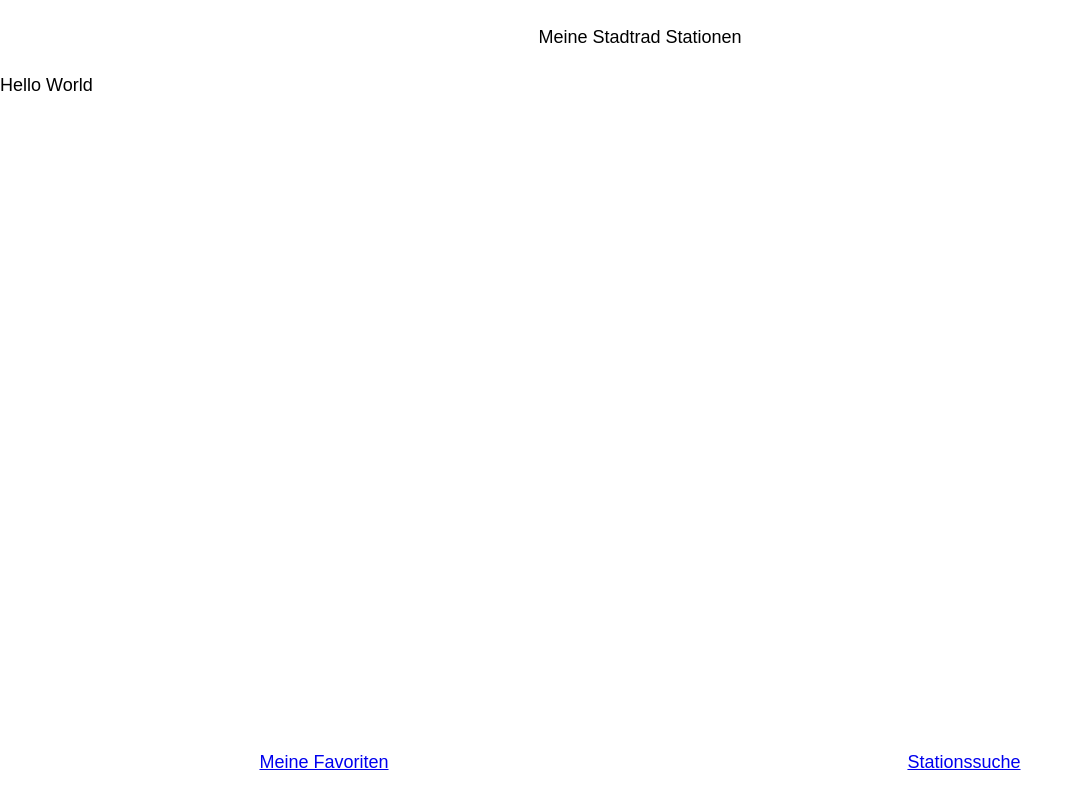
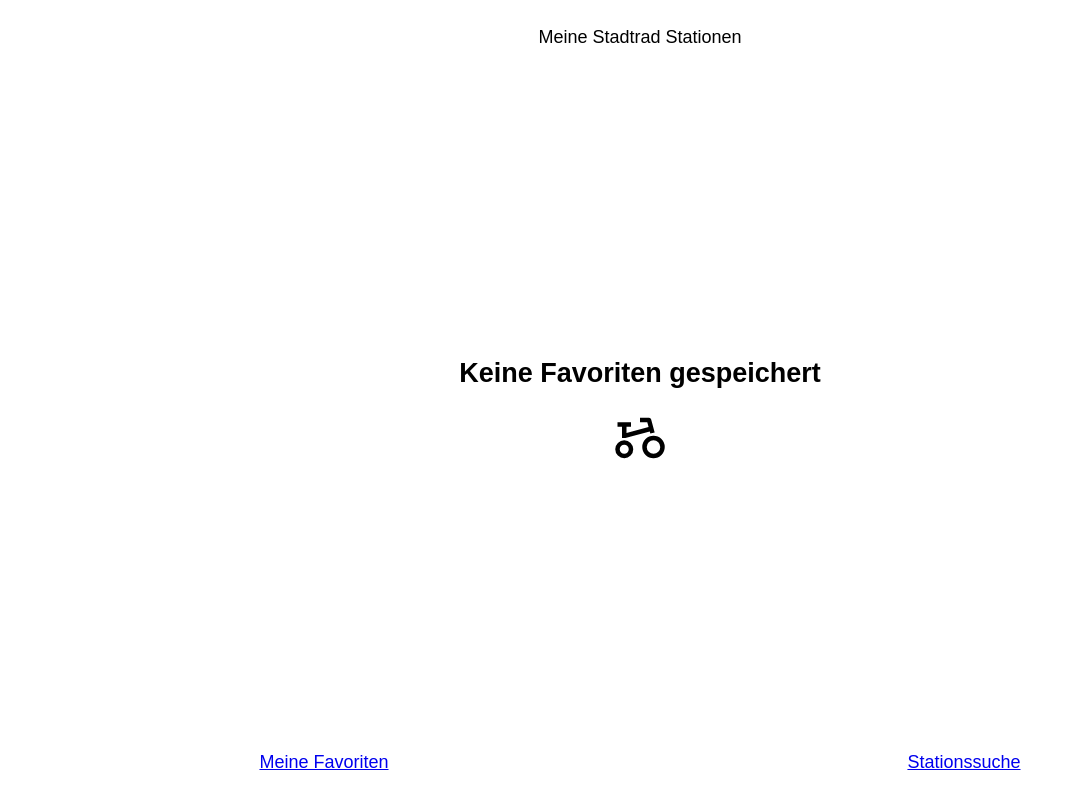
Before and after one commit to mpagels/my-stadtrad-favorites, a React (Create React App) app: page /favorites in a window 1280 px wide. Shown: the whole page, without its empty margins (0-1082 px from the left). Built offline with nearby package versions, Linux system fonts and the light colour scheme.

Commit message:
Add Favorites Page 6& component

```diff
--- a/src/App.js
+++ b/src/App.js
@@ -39,13 +39,12 @@ function App() {
           <Thing toggleFavorit={toggleFavorit} favorites={favorites} />
         </Route>
         <Route path="/favorites">
-          <Favorites />
+          <Favorites favorites={favorites} toggleFavorit={toggleFavorit} />
         </Route>
         <Route path="/">
           <SearchStations />
         </Route>
       </Switch>
-
       <FooterNavBar />
     </>
   )
--- /dev/null
+++ b/src/components/AddFavorite.js
@@ -0,0 +1,27 @@
+import React from 'react'
+import { RiBikeLine } from 'react-icons/ri'
+import { IconContext } from 'react-icons'
+
+import styled from 'styled-components'
+
+export default function AddFavorite() {
+  return (
+    <IconContext.Provider value={{ size: '10em' }}>
+      <Wrapper>
+        <Title>Keine Favoriten gespeichert</Title>
+        <RiBikeLine size={'3em'} />
+      </Wrapper>
+    </IconContext.Provider>
+  )
+}
+
+const Title = styled.h2`
+  text-align: center;
+`
+
+const Wrapper = styled.section`
+  display: flex;
+  flex-direction: column;
+  justify-content: center;
+  align-items: center;
+`
--- /dev/null
+++ b/src/components/Favorite.js
@@ -0,0 +1,142 @@
+import React from 'react'
+import styled from 'styled-components'
+import { MapContainer, TileLayer, Marker, Popup, useMap } from 'react-leaflet'
+import { useQuery } from 'react-query'
+import { fetchThing } from '../services/apiFetch'
+import { Link } from 'react-router-dom'
+import { RiHeart3Fill } from 'react-icons/ri'
+
+export default function Favorite({ id, toggleFavorit }) {
+  const { isLoading, error, data } = useQuery(['fetchThing', id], () =>
+    fetchThing(id)
+  )
+
+  if (isLoading) return 'Loading...'
+
+  if (error) return 'An error has occurred: ' + error.message
+
+  const {
+    station_description,
+    dataStream_id,
+    coordinates,
+    availableBikes,
+    lastUpdated,
+    thing_id,
+  } = data
+
+  const title = station_description.split(' ').slice(1).join(' ')
+
+  function handleClick() {
+    toggleFavorit(dataStream_id)
+  }
+
+  return (
+    <FavoriteWrapper isAvailable={availableBikes > 0}>
+      <ButtonWrapper>
+        <FavoriteButton onClick={handleClick}>
+          <RiHeart3Fill />
+        </FavoriteButton>
+      </ButtonWrapper>
+      <MyMap
+        center={[coordinates[0], coordinates[1]]}
+        zoom={15}
+        scrollWheelZoom={true}
+        height="150px"
+        width="auto"
+        zoomControl={false}
+      >
+        <TileLayer
+          attribution='&copy; <a href="http://osm.org/copyright">OpenStreetMap</a> contributors'
+          url="https://{s}.tile.openstreetmap.org/{z}/{x}/{y}.png"
+        />
+        <Marker position={[coordinates[0], coordinates[1]]}>
+          <Popup>Stadtrad-Station</Popup>
+        </Marker>
+        <ChangeMapView coords={[coordinates[0], coordinates[1]]} />
+      </MyMap>
+      <StationName>
+        <Link to={`/thing/${thing_id}`}>{title}</Link>
+      </StationName>
+      <AvailableWrapper>
+        <Available>{availableBikes}</Available>
+        <LastUpdated>{lastUpdated}</LastUpdated>
+      </AvailableWrapper>
+    </FavoriteWrapper>
+  )
+}
+
+function ChangeMapView({ coords }) {
+  const map = useMap()
+  map.setView(coords, map.getZoom())
+
+  return null
+}
+
+const Available = styled.p`
+  text-align: center;
+  font-size: 2em;
+  margin: 0;
+`
+
+const AvailableWrapper = styled.div``
+
+const ButtonWrapper = styled.div`
+  position: absolute;
+  right: 10px;
+  top: 10px;
+  z-index: 5;
+`
+
+const FavoriteWrapper = styled.section`
+  position: relative;
+  background-color: ${({ isAvailable }) =>
+    isAvailable ? '#BDE7BD' : '#FFB6B3'};
+  padding: 5px;
+  border-radius: 15px;
+  height: 300px;
+  box-shadow: 0 2.8px 2.2px rgba(0, 0, 0, 0.02),
+    0 6.7px 5.3px rgba(0, 0, 0, 0.028), 0 12.5px 10px rgba(0, 0, 0, 0.035),
+    0 22.3px 17.9px rgba(0, 0, 0, 0.042), 0 41.8px 33.4px rgba(0, 0, 0, 0.05),
+    0 100px 80px rgba(0, 0, 0, 0.07);
+`
+
+const FavoriteButton = styled.button`
+  all: unset;
+  z-index: 1;
+  cursor: pointer;
+  background-color: white;
+  border-radius: 5px;
+  padding: 7px;
+  display: flex;
+  box-shadow: 0 0px 2.2px rgba(0, 0, 0, 0.02), 0 0px 5.3px rgba(0, 0, 0, 0.028),
+    0 0px 10px rgba(0, 0, 0, 0.035), 0 0px 17.9px rgba(0, 0, 0, 0.042),
+    0 0px 33.4px rgba(0, 0, 0, 0.05), 0 0px 80px rgba(0, 0, 0, 0.07);
+`
+const MyMap = styled(MapContainer)`
+  /*
+      Any dynamic styling that will change the
+      dynamically generated classname will remove
+      the leaflet classnames from the container.
+    */
+  border-radius: 15px;
+  height: ${(props) => props.height};
+  width: ${(props) => props.width ?? '100vw'};
+  z-index: 2;
+`
+
+const LastUpdated = styled.p`
+  font-size: 0.6em;
+  margin: 0;
+  text-align: center;
+  padding: 10px 0 0 0;
+`
+
+const StationName = styled.header`
+  padding: 10px 0;
+  margin: 0;
+  font-size: 0.7em;
+  text-align: center;
+  a {
+    color: black;
+  }
+`
--- a/src/pages/Favorites.js
+++ b/src/pages/Favorites.js
@@ -1,5 +1,34 @@
 import React from 'react'
+import styled from 'styled-components'
+import AddFavorite from '../components/AddFavorite'
+import Favorite from '../components/Favorite'
 
-export default function Favorites() {
-  return <div>Hello World</div>
+export default function Favorites({ favorites, toggleFavorit }) {
+  return (
+    <Wrapper isNoFav={favorites.length === 0}>
+      {favorites.length > 0 ? (
+        favorites.map((fav) => (
+          <Favorite
+            key={fav.station_description}
+            id={fav.id}
+            toggleFavorit={toggleFavorit}
+          />
+        ))
+      ) : (
+        <AddFavorite />
+      )}
+    </Wrapper>
+  )
 }
+
+const Wrapper = styled.div`
+  display: grid;
+  gap: 20px;
+  grid-template-columns: ${({ isNoFav }) =>
+    isNoFav ? '1fr' : 'repeat(auto-fill, 165px)'};
+  overflow-y: scroll;
+  padding: 10px;
+  margin: 0 auto;
+  width: 100vw;
+  justify-content: center;
+`
```
